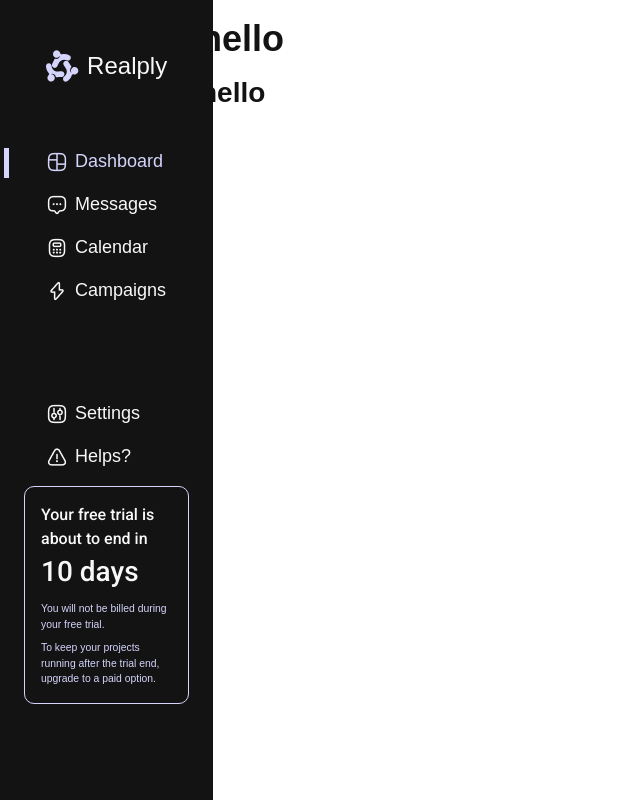
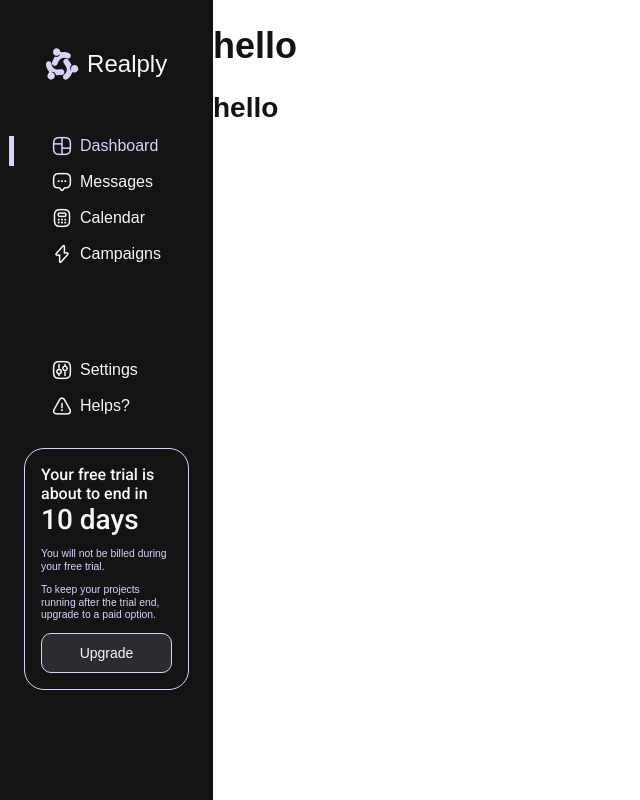
Before and after one commit to pingpongdoctor/realply-app, a Next.js app: page / in a window 1280 px wide. Shown: the whole page, without its empty margins (0-640 px from the left). Built offline with nearby package versions, Linux system fonts and the light colour scheme; a web font is replaced by a local one.

Commit message:
finish building button component

```diff
--- /dev/null
+++ b/app/components/ButtonComponent/ButtonComponent.module.scss
@@ -0,0 +1,10 @@
+@use "../../styles/variables" as *;
+
+.buttonComponent {
+  color: $text-color-3;
+  background-color: $button-background-color;
+  height: 40px;
+  border: 1px solid $button-border-color;
+  border-radius: 10px;
+  font-size: 0.875rem;
+}
--- /dev/null
+++ b/app/components/ButtonComponent/ButtonComponent.tsx
@@ -0,0 +1,28 @@
+"use client";
+import styles from "./ButtonComponent.module.scss";
+
+interface Props {
+  btnContent: string;
+  btnClassName?: string;
+  btnType?: "button" | "submit" | "reset";
+  btnOnClickHandler?: (e: React.MouseEvent<HTMLButtonElement>) => void;
+}
+
+export default function ButtonComponent({
+  btnContent,
+  btnClassName,
+  btnType,
+  btnOnClickHandler,
+}: Props) {
+  return (
+    <button
+      onClick={btnOnClickHandler}
+      type={btnType ? btnType : "submit"}
+      className={`${styles.buttonComponent} ${
+        btnClassName ? styles[btnClassName] : ""
+      }`}
+    >
+      {btnContent}
+    </button>
+  );
+}
--- a/app/components/NavigationBar/NavigationBar.module.scss
+++ b/app/components/NavigationBar/NavigationBar.module.scss
@@ -4,7 +4,6 @@
   display: flex;
   flex-direction: column;
   gap: 1rem;
-  margin-top: 4rem;
   li:nth-child(4) {
     margin-bottom: 5rem;
   }
--- a/app/components/NavigationComponent/NavigationComponent.module.scss
+++ b/app/components/NavigationComponent/NavigationComponent.module.scss
@@ -18,6 +18,7 @@
     display: flex;
     gap: 0.5rem;
     align-items: center;
+    margin-bottom: 2.5rem;
   }
 
   &LogoText {
@@ -29,10 +30,11 @@
   &TrialWrapper {
     display: flex;
     flex-direction: column;
-    gap: 0.5rem;
+    gap: 0.7rem;
     padding: 1rem;
     border: 1px solid $free-trial-text-color;
-    border-radius: 10px;
+    border-radius: 20px;
+    margin-top: 1rem;
   }
 
   &TrialText {
--- a/app/components/NavigationComponent/NavigationComponent.tsx
+++ b/app/components/NavigationComponent/NavigationComponent.tsx
@@ -1,6 +1,7 @@
 import LogoComponent from "../LogoComponent/LogoComponent";
 import styles from "./NavigationComponent.module.scss";
 import NavigationBar from "../NavigationBar/NavigationBar";
+import ButtonComponent from "../ButtonComponent/ButtonComponent";
 
 export default function NavigationComponent() {
   return (
@@ -24,6 +25,8 @@ export default function NavigationComponent() {
           To keep your projects running after the trial end, upgrade to a paid
           option.
         </p>
+        {/* BUTTON CLIENT COMPONENT */}
+        <ButtonComponent btnContent="Upgrade" />
       </div>
     </div>
   );
--- a/app/components/NavigationLink/NavigationLink.tsx
+++ b/app/components/NavigationLink/NavigationLink.tsx
@@ -5,7 +5,6 @@ import NavigationBarIcon from "../NavigationBarIcon/NavigationBarIcon";
 interface Props {
   navIconSrc: string;
   navLinkContent: string;
-  navTextClassName?: string;
   navLinkClassName?: string;
 }
 
--- a/app/globals.scss
+++ b/app/globals.scss
@@ -7,13 +7,12 @@
 body {
   margin: 0;
   color: $text-color-1;
-  line-height: 1.5;
+  line-height: 1.2;
   font-family: var(--font-sulphur-point);
 }
 
 h1 {
   font-size: 2.25rem;
-  line-height: 1.875rem;
   font-weight: 700;
   margin-top: 1.5rem;
   margin-bottom: 1rem;
@@ -21,7 +20,6 @@ h1 {
 
 h2 {
   font-size: 1.75rem;
-  line-height: 1.875rem;
   font-weight: 700;
   margin-top: 1.5rem;
   margin-bottom: 1rem;
@@ -29,14 +27,13 @@ h2 {
 
 h3 {
   font-size: 1.5rem;
-  line-height: 1.875rem;
   font-weight: 400;
   margin-top: 1.5rem;
   margin-bottom: 1rem;
 }
 
 p {
-  font-size: 1.125rem;
+  font-size: 1rem;
   font-weight: 300;
   margin-bottom: 1rem;
 }
--- a/app/page.module.scss
+++ b/app/page.module.scss
@@ -1,3 +1,3 @@
 .main {
-  margin-left: 200px;
+  margin-left: 213px;
 }
--- a/app/styles/_variables.scss
+++ b/app/styles/_variables.scss
@@ -8,7 +8,6 @@ $text-color-2: #94979a;
 $text-color-3: #f8f8f8;
 $text-color-selected: #d4d4fc;
 $free-trial-text-color: #d4d4fc;
-$free-trial-button-color: #d4d4fc;
 $statistic-color: #ddf6de;
 $nav-bar-background-color: #131313;
 $background-color-1: #f8f8f8;
@@ -16,3 +15,5 @@ $background-color-2: #ffffff;
 $chart-connections-color: #c2ecc1;
 $chart-follows-color: #1f1f1f;
 $chart-invite-color: #c5c7f6;
+$button-background-color: #d4d4fc1f;
+$button-border-color: #d4d4fc;
```
